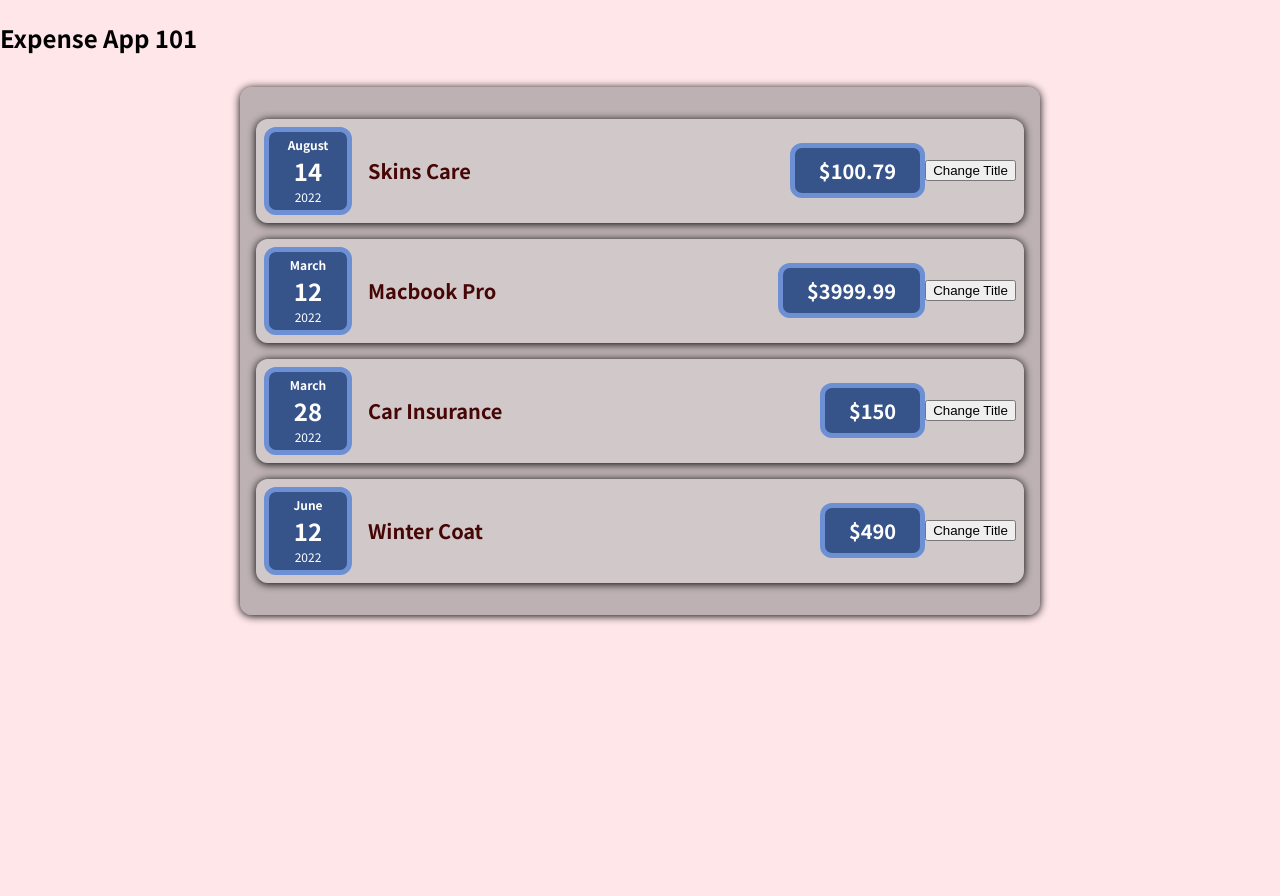
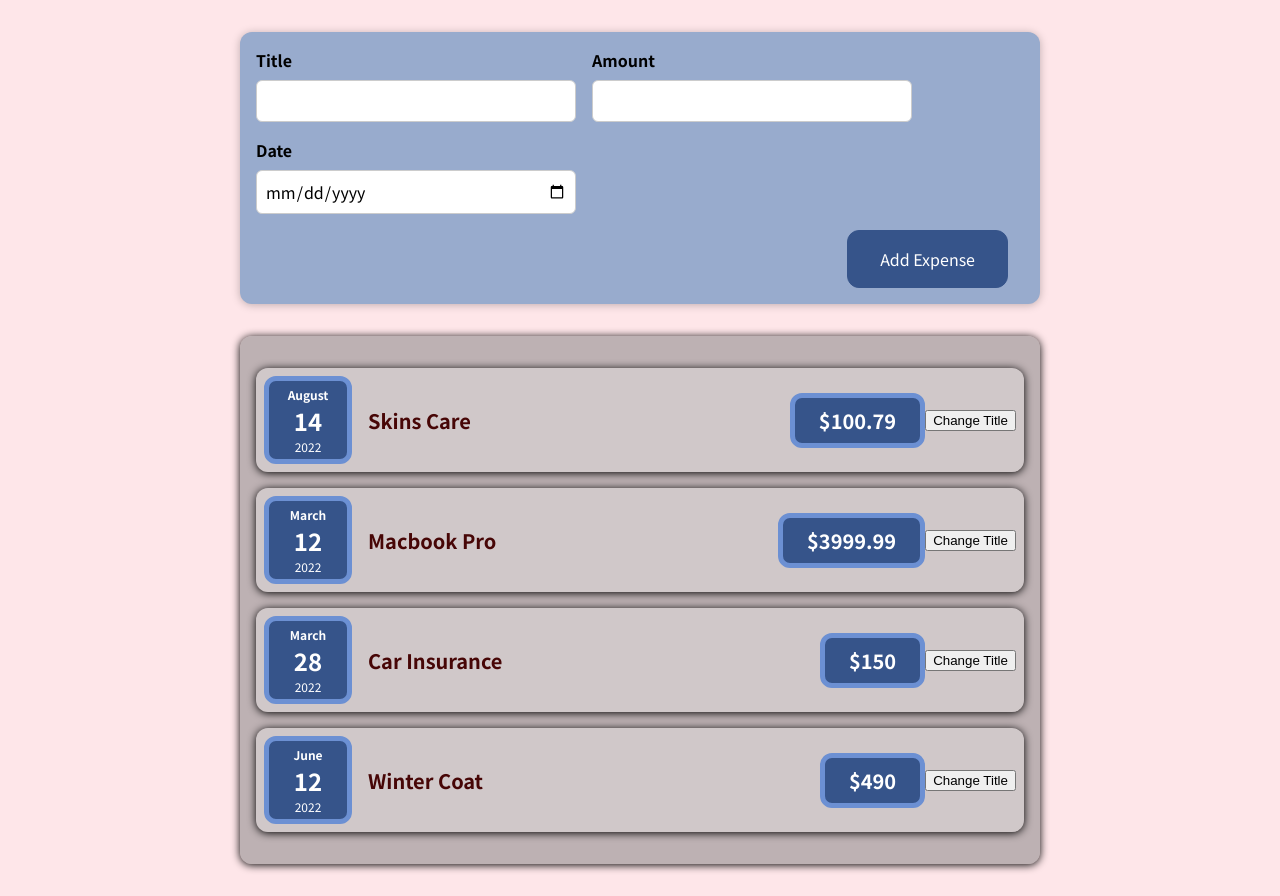
Before and after one commit to thaian161/react-playground, a React (Create React App) app: page / in a window 1280 px wide. Before the commit the page ends 800 px from the top, so only its background shows below. Built offline with nearby package versions, Linux system fonts and the light colour scheme.

Commit message:
add folder NewExpense along with add files within it

```diff
--- a/src/App.js
+++ b/src/App.js
@@ -1,4 +1,5 @@
 import Expenses from './components/Expense/Expenses';
+import NewExpense from './components/NewExpense/NewExpense';
 
 const App = () => {
   const expenses = [
@@ -8,7 +9,12 @@ const App = () => {
       amount: 100.79,
       date: new Date(2022, 7, 14),
     },
-    { id: 'e2', title: 'Macbook Pro', amount: 3999.99, date: new Date(2022, 2, 12) },
+    {
+      id: 'e2',
+      title: 'Macbook Pro',
+      amount: 3999.99,
+      date: new Date(2022, 2, 12),
+    },
     {
       id: 'e3',
       title: 'Car Insurance',
@@ -25,10 +31,10 @@ const App = () => {
 
   return (
     <div>
-      <h2>Expense App 101</h2>
+      <NewExpense />
       <Expenses items={expenses} />
     </div>
   );
-}
+};
 
 export default App;
--- /dev/null
+++ b/src/components/NewExpense/ExpForm.css
@@ -0,0 +1,26 @@
+.new-expense__controls {
+  display: flex;
+  flex-wrap: wrap;
+  gap: 1rem;
+  margin-bottom: 1rem;
+  text-align: left;
+}
+
+.new-expense__control label {
+  font-weight: bold;
+  margin-bottom: 0.5rem;
+  display: block;
+}
+
+.new-expense__control input {
+  font: inherit;
+  padding: 0.5rem;
+  border-radius: 6px;
+  border: 1px solid #ccc;
+  width: 20rem;
+  max-width: 100%;
+}
+
+.new-expense__actions {
+  text-align: right;
+}
--- /dev/null
+++ b/src/components/NewExpense/ExpForm.js
@@ -0,0 +1,31 @@
+import './ExpForm.css';
+
+function ExpForm() {
+  return (
+    <form>
+      <div className="new-expense__controls">
+        <div className="new-expense__control">
+          <label> Title </label>
+          <input type="text" />
+        </div>
+
+        <div className="new-expense__control">
+          <label> Amount </label>
+          <input type="number" min="0.01" step="0.01" />
+        </div>
+
+        <div className="new-expense__control">
+          <label> Date </label>
+          <input type="date" min="2020-01-01" max="2024-01-01" />
+        </div>
+      </div>
+
+      <div className="new-expense__actions">
+        <button type="submit"> Add Expense</button>
+      </div>
+
+    </form>
+  );
+}
+
+export default ExpForm;
--- /dev/null
+++ b/src/components/NewExpense/NewExpense.css
@@ -0,0 +1,38 @@
+.new-expense {
+  background-color: #98ABCD;
+  padding: 1rem;
+  margin: 2rem auto;
+  width: 50rem;
+  max-width: 95%;
+  border-radius: 12px;
+  text-align: center;
+  box-shadow: 0 1px 8px rgba(0, 0, 0, 0.25);
+}
+
+.new-expense button {
+  font: inherit;
+  cursor: pointer;
+  padding: 1rem 2rem;
+  border: 1px solid #36548a;
+  background-color: #36548a;
+  color: white;
+  border-radius: 12px;
+  margin-right: 1rem;
+}
+
+.new-expense button:hover,
+.new-expense button:active {
+  background-color: #526C9A;
+  border-color: #526C9A;
+}
+
+.new-expense button.alternative {
+  color: #220131;
+  border-color: transparent;
+  background-color: transparent;
+}
+
+.new-expense button.alternative:hover,
+.new-expense button.alternative:active {
+  background-color: #ddb3f8;
+}
--- /dev/null
+++ b/src/components/NewExpense/NewExpense.js
@@ -0,0 +1,13 @@
+import './NewExpense.css';
+
+import ExpForm from './ExpForm';
+
+const NewExpense = () => {
+  return (
+    <div className="new-expense">
+      <ExpForm />
+    </div>
+  );
+};
+
+export default NewExpense;
```
Also changed, not shown: 1 other file (tests, documents, lock files or other folders).
